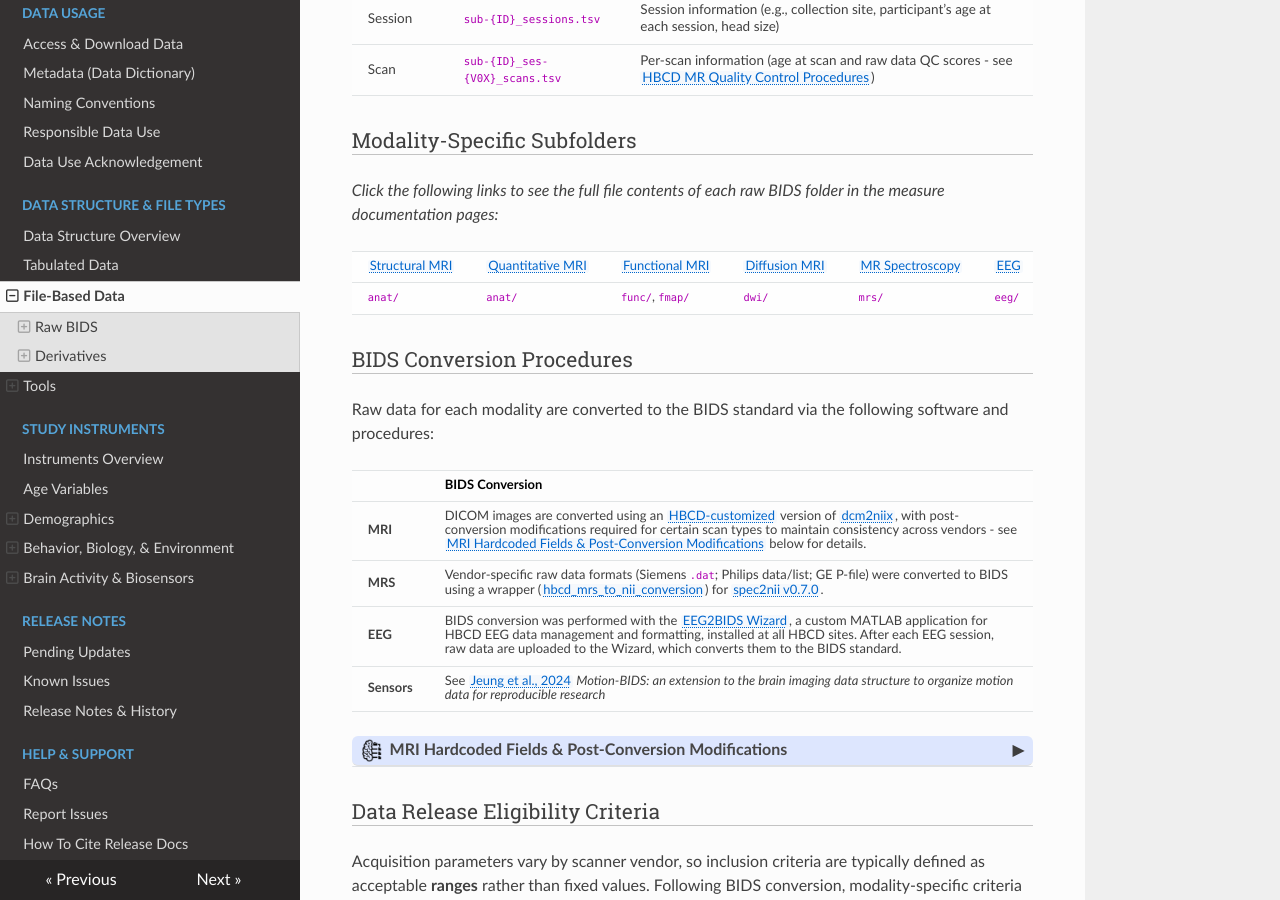
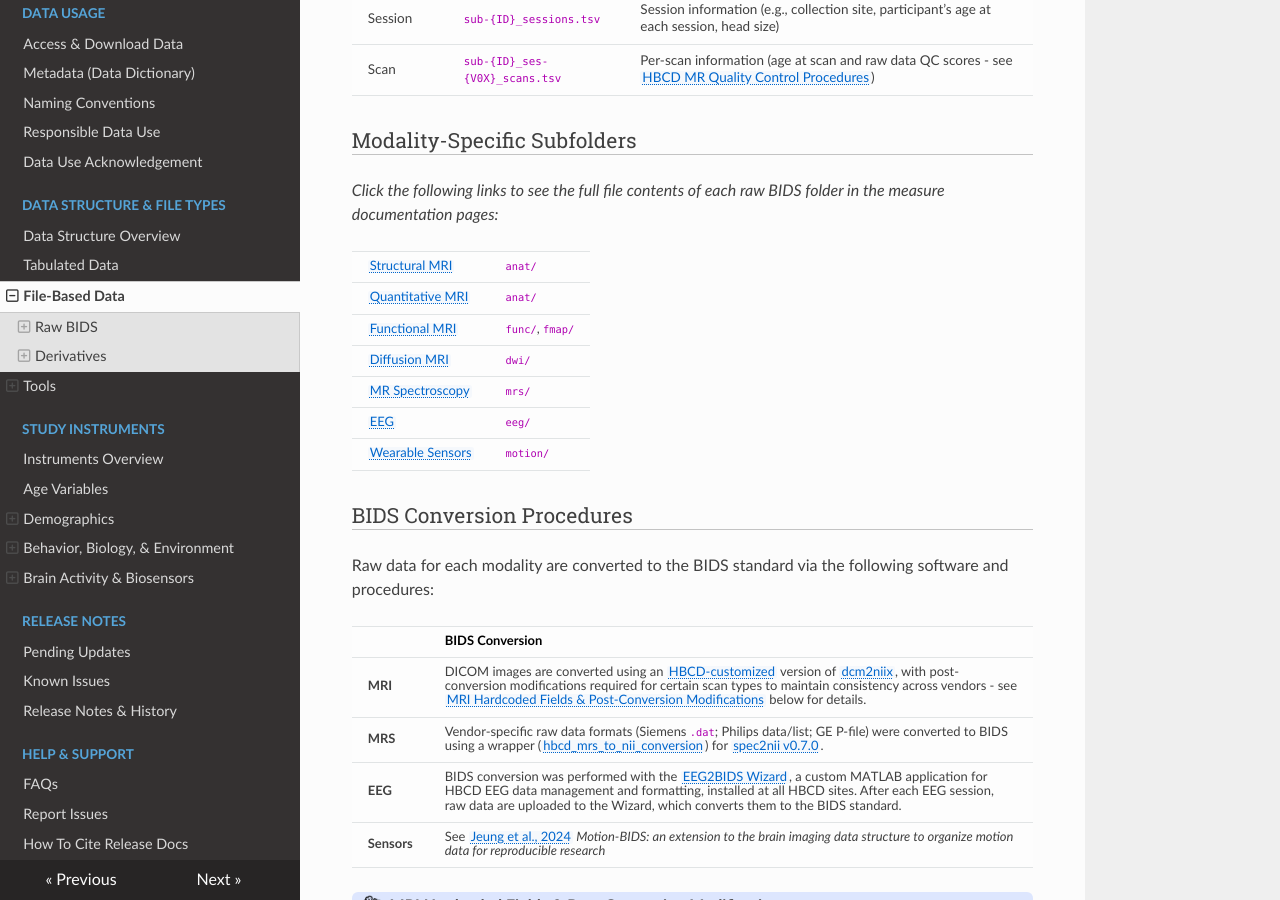
Before and after one commit to nbdc-datahub/hbcd-docs, an MkDocs documentation site: the page built from docs/datacuration/file-based-data.md, in a window 1280 px wide and 900 px high, scrolled down 1066 px. Built offline with MkDocs 1.6.1, drawn with Linux system fonts in a browser that asks for light colours; nearby versions of some CDN libraries.

Commit message:
Revise modality-specific subfolder table format

```diff
--- a/docs/datacuration/file-based-data.md
+++ b/docs/datacuration/file-based-data.md
@@ -69,29 +69,37 @@ Participant-, session-, and scan-level data are stored in the following `.tsv` f
 
 *Click the following links to see the full file contents of each raw BIDS folder in the measure documentation pages:*
 
-<table class="compact-table-no-vertical-lines" style="width: 100%; border-collapse: collapse; table-layout: fixed;">
-  <thead>
-    <tr>
-      <th><a href="../../instruments/mri/smri/#rawbids" target="_blank">Structural MRI</a></th>
-      <th><a href="../../instruments/mri/qmri/#rawbids" target="_blank">Quantitative MRI</a></th>
-      <th><a href="../../instruments/mri/fmri/#rawbids" target="_blank">Functional MRI</a></th>
-      <th><a href="../../instruments/mri/dmri/#rawbids" target="_blank">Diffusion MRI</a></th>
-      <th><a href="../../instruments/mri/mrs/#rawbids" target="_blank">MR Spectroscopy</a></th>
-      <th><a href="../../instruments/eeg/#rawbids" target="_blank">EEG</a></th>
-      <th><a href="../../instruments/sensors/wearsensors/#rawbids" target="_blank">Wearable Sensors</a></th>
-    </tr>
-  </thead>
-  <tbody>
-    <tr>
-      <td><code>anat/</code></td>
-      <td><code>anat/</code></td>
-      <td><code>func/</code>, <code>fmap/</code></td>
-      <td><code>dwi/</code></td>
-      <td><code>mrs/</code></td>
-      <td><code>eeg/</code></td>
-      <td><code>motion/</code></td>
-    </tr>
-  </tbody>
+<table class="compact-table-no-vertical-lines" style="line-height: 1.0;">
+<tbody>
+<tr>
+<td><a href="../../instruments/mri/smri/#rawbids" target="_blank">Structural MRI</a></td>
+<td><code>anat/</code></td>
+</tr>
+<tr>
+<td><a href="../../instruments/mri/qmri/#rawbids" target="_blank">Quantitative MRI</a></td>
+<td><code>anat/</code></td>
+</tr>
+<tr>
+<td><a href="../../instruments/mri/fmri/#rawbids" target="_blank">Functional MRI</a></td>
+<td><code>func/</code>, <code>fmap/</code></td>
+</tr>
+<tr>
+<td><a href="../../instruments/mri/dmri/#rawbids" target="_blank">Diffusion MRI</a></td>
+<td><code>dwi/</code></td>
+</tr>
+<tr>
+<td><a href="../../instruments/mri/mrs/#rawbids" target="_blank">MR Spectroscopy</a></td>
+<td><code>mrs/</code></td>
+</tr>
+<tr>
+<td><a href="../../instruments/eeg/#rawbids" target="_blank">EEG</a></td>
+<td><code>eeg/</code></td>
+</tr>
+<tr>
+<td><a href="../../instruments/sensors/wearsensors/#rawbids" target="_blank">Wearable Sensors</a></td>
+<td><code>motion/</code></td>
+</tr>
+</tbody>
 </table>
 
 ### BIDS Conversion Procedures
```
